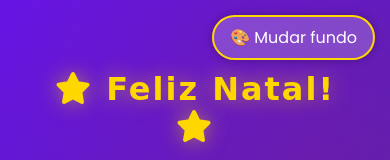
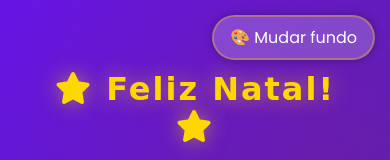
Before and after one commit to Joaoptoaldo/card-1.2, a plain HTML site: page index.html in a window 390 px wide. Shown: the top 160 px of the page. Drawn offline with Linux system fonts and the light colour scheme; a web font is replaced by a local one.

```diff
--- a/style.css
+++ b/style.css
@@ -15,7 +15,7 @@
     z-index: 1100;
     padding: 8px 16px;
     border-radius: 25px;
-    border: 2px solid #FFD700;
+    border: 2px solid rgba(255, 215, 0, 0.3);
     background: rgba(255, 255, 255, 0.2);
     color: #fff;
     font-size: 16px;
```
